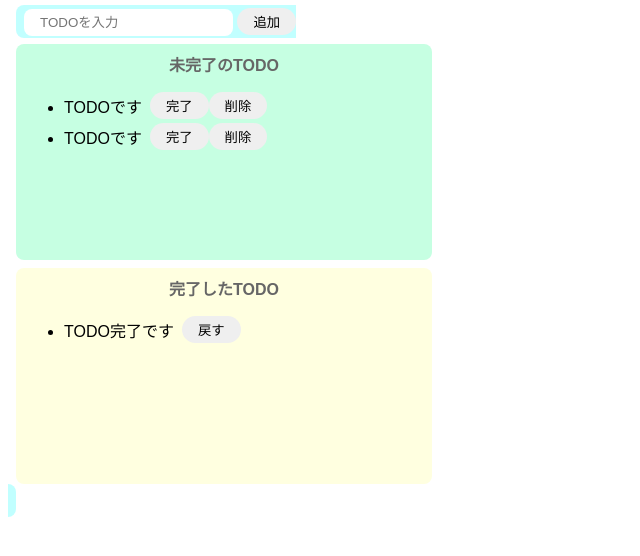
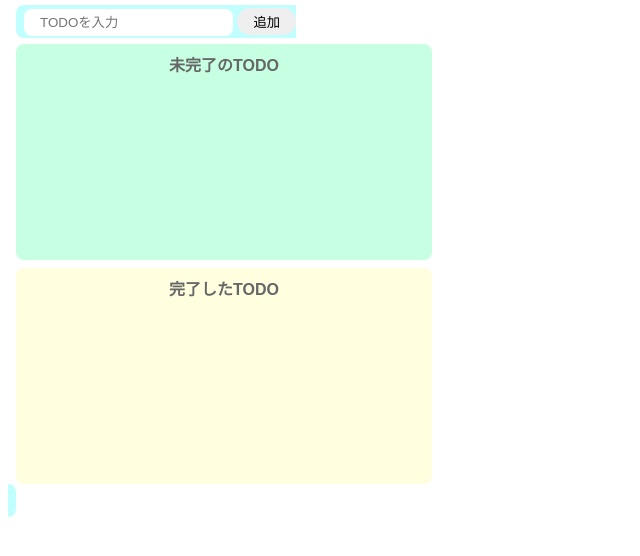
Before and after one commit to osakanara/practice1, a website built with Parcel: page index.html in a window 1280 px wide. Shown: the whole page, without its empty margins (0-640 px from the left). Built offline with nearby package versions, Linux system fonts and the light colour scheme.

Commit message:
サンプルコードを削除

```diff
--- a/index.html
+++ b/index.html
@@ -13,25 +13,11 @@
     <div class="incomplete-area">
       <p class="title">未完了のTODO</p>
       <ul id="incomplete-list">
-        <div class="list-row">
-          <li>TODOです</li>
-          <button>完了</button>
-          <button>削除</button>
-        </div>
-        <div class="list-row">
-            <li>TODOです</li>
-            <button>完了</button>
-            <button>削除</button>
-          </div>
       </ul>
     </div>
     <div class="complete-area">
       <p class="title">完了したTODO</p>
       <ul id="complete-list">
-        <div class="list-row">
-          <li>TODO完了です</li>
-          <button>戻す</button>
-        </div>
       </ul>
     </div>
 
```
